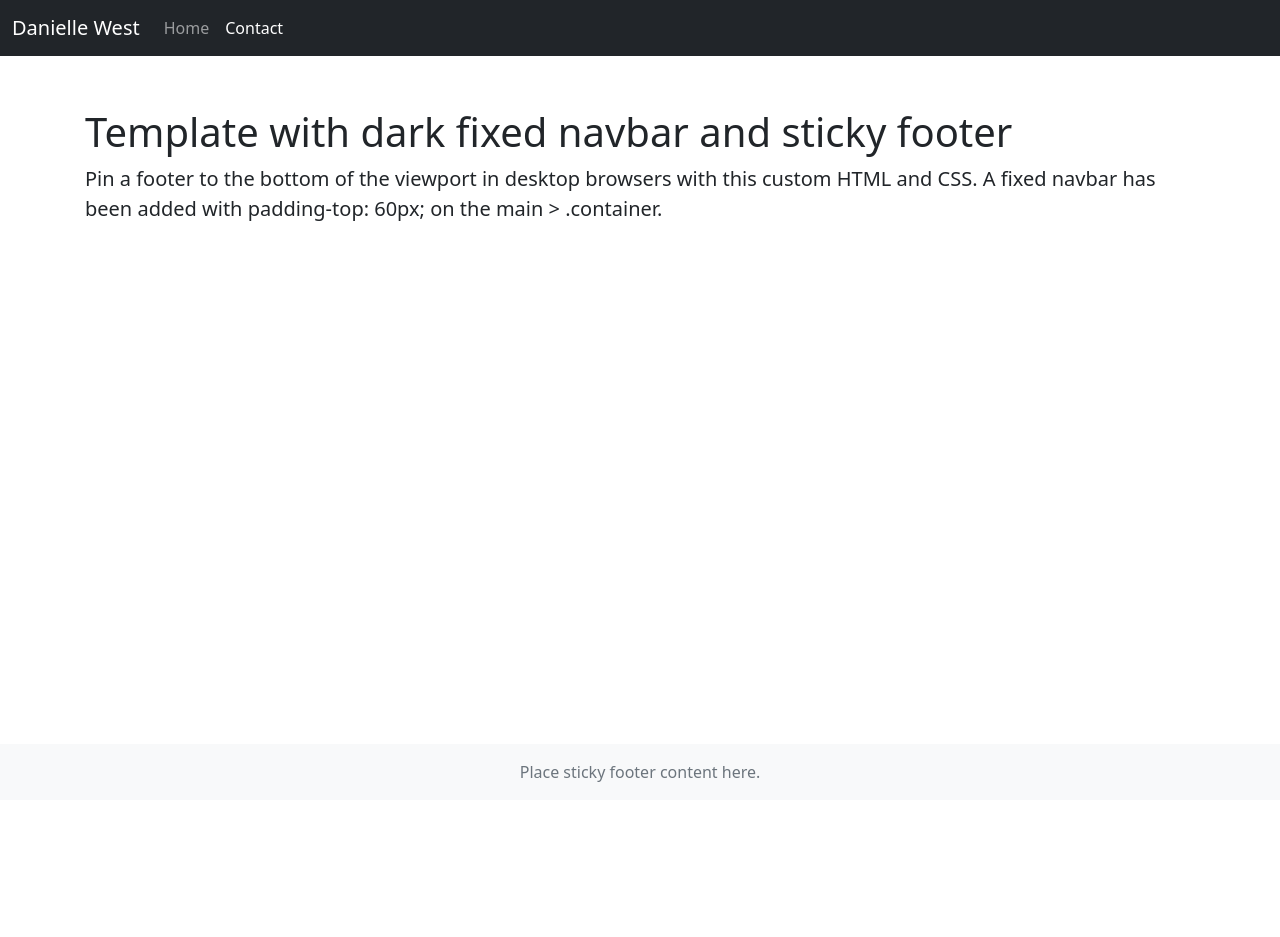
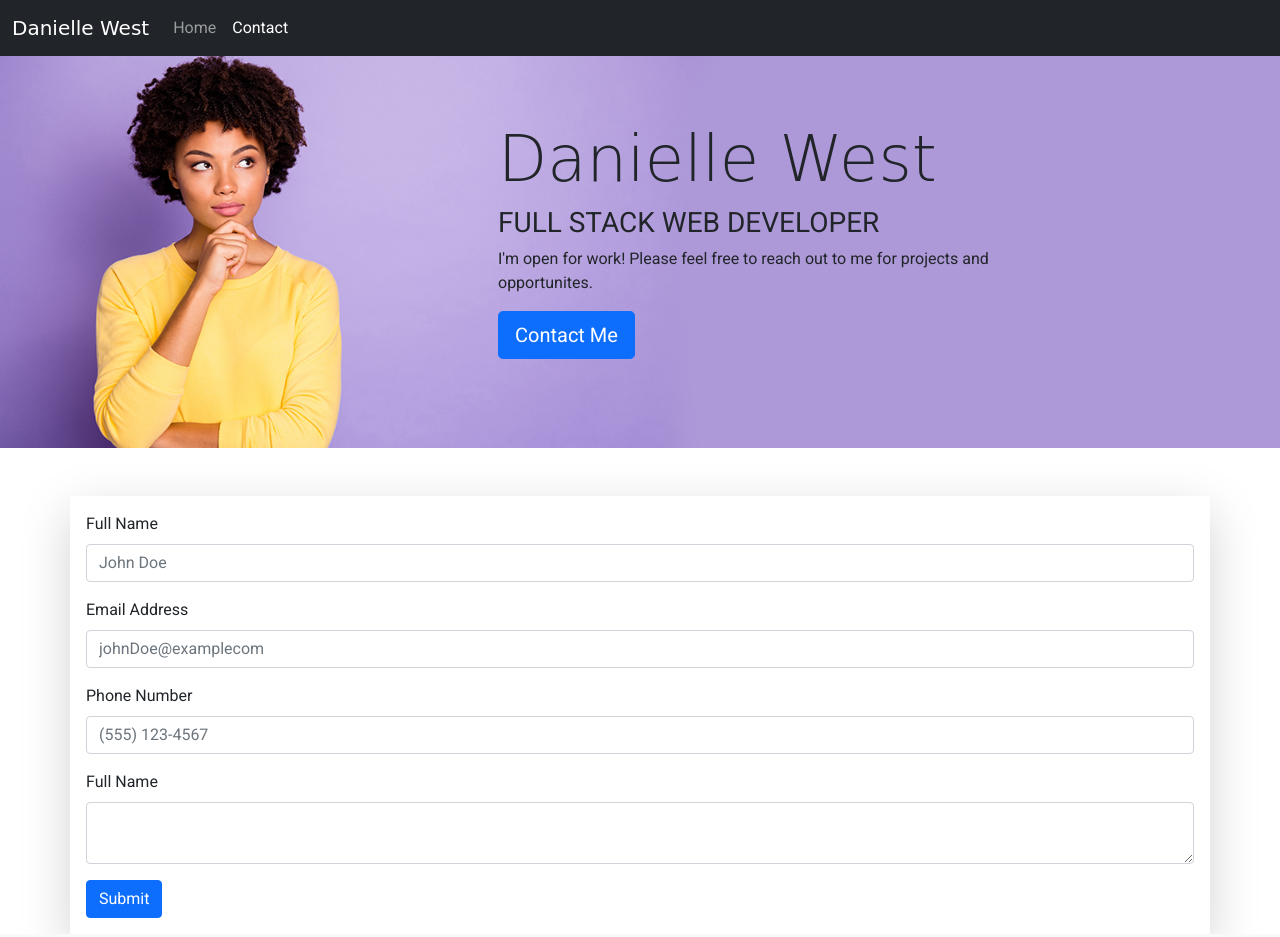
Before and after one commit to kvp06933/DanielleWestPortfolio, a plain HTML site: page contact.html in a window 1280 px wide. Shown: the top 937 px of the page. Before the commit the page ends 800 px from the top, so only its background shows below. Drawn offline with nearby package versions, Linux system fonts and the light colour scheme; a web font is replaced by a local one.

Commit message:
added contact form and updated form shadow color

```diff
--- a/contact.html
+++ b/contact.html
@@ -2,7 +2,7 @@
 <html lang="en" class="h-100">
 
     <head>
-    <title>Danielle West Contact</title>
+        <title>Danielle West Personal Portfolio</title>
         <!-- Required meta tags -->
         <meta charset="utf-8">
         <meta name="viewport" content="width=device-width, initial-scale=1, shrink-to-fit=no">
@@ -10,27 +10,23 @@
         <!-- Bootstrap CSS -->
         <link href="https://cdn.jsdelivr.net/npm/bootstrap@5.1.0/dist/css/bootstrap.min.css" rel="stylesheet"
             integrity="sha384-KyZXEAg3QhqLMpG8r+8fhAXLRk2vvoC2f3B09zVXn8CA5QIVfZOJ3BCsw2P0p/We" crossorigin="anonymous">
+        <!--Google Fonts-->
+        <link rel="preconnect" href="https://fonts.googleapis.com">
+        <link rel="preconnect" href="https://fonts.gstatic.com" crossorigin>
+        <link href="https://fonts.googleapis.com/css2?family=Birthstone&family=Roboto&display=swap" rel="stylesheet">
+            rel="stylesheet">
+        <!--Custom Stylesheet-->
+        <link rel="stylesheet" href="/css/hoverCard.css">
+        <link rel="stylesheet" href="/css/style.css">
 
-   <!-- Convert this to an external style sheet -->
-   <style>
-       main>.container {
-           padding: 60px 15px 0;
-           margin-bottom: 5rem;
-       }
-       .sticky-nav {
-           position: fixed;
-           left: 0;
-           bottom: 0;
-           width: 100%;
-       }
-   </style>
+
     </head>
 
     <body class="d-flex flex-column h-100">
-
+        <!--Nav Bar-->
         <nav class="navbar navbar-expand-md navbar-dark fixed-top bg-dark">
             <div class="container-fluid">
-        <a class="navbar-brand" href="#">Danielle West</a>
+                <a class="navbar-brand title" href="#"><span>Danielle</span> <span>West</span></a>
                 <button class="navbar-toggler" type="button" data-bs-toggle="collapse" data-bs-target="#navbarCollapse"
                     aria-controls="navbarCollapse" aria-expanded="false" aria-label="Toggle navigation">
                     <span class="navbar-toggler-icon"></span>
@@ -48,12 +44,48 @@
                 </div>
             </div>
         </nav>
+        <!--Main Content Area-->
+        <main class="flex-shrink-0 mt-4">
+            <!--Hero Title-->
+            <header class="container-fluid header d-flex flex-column justify-content-center">
+                <div class="row justify-content-center offset-sm-4 offset-md-2 offset-lg-3 offset-xl-2">
+                    <div class="col-12 col-md-8 col-xl-6">
+                        <h1 class="display-3 title"><span>Danielle</span> West</h1>
+                        <h3 class="text-uppercase">Full Stack Web Developer</h3>
+                        <p>
+                            I'm open for work! Please feel free to reach out to me for projects and opportunites.
+                        </p>
+                        <p class="lead">
+                            <a type="button" class="btn btn-primary btn-lg" href="/contact.html" role="button">Contact Me</a>
+                        </p>
+                    </div>
+                </div>
 
-    <main class="flex-shrink-0">
-       <div class="container">
-           <h1 class="mt-5">Template with dark fixed navbar and sticky footer</h1>
-           <p class="lead">Pin a footer to the bottom of the viewport in desktop browsers with this custom HTML and CSS. A fixed navbar has been added with padding-top: 60px; on the main > .container.</p>
+
+            </header>
+            <section id="contact">
+                <div class="container p-3 mt-5 shadow-lg">
+                    <form>
+                        <div class="mb-3">
+                            <label for="fullName" class="form-label">Full Name</label>
+                            <input type="text" id="fullName" class="form-control" placeholder="John Doe" required />
                         </div>
+                        <div class="mb-3">
+                            <label for="email" class="form-label">Email Address</label>
+                            <input type="email" id="email" class="form-control" placeholder="johnDoe@examplecom" required />
+                        </div>
+                        <div class="mb-3">
+                            <label for="phone" class="form-label">Phone Number</label>
+                            <input type="tel" id="phone" class="form-control" placeholder="(555) 123-4567" required />
+                        </div>
+                        <div class="mb-3">
+                            <label for="message" class="form-label">Full Name</label>
+                            <textarea id="message" class="form-control" required ></textarea>
+                        </div>
+                        <button type="submit" class="btn btn-primary">Submit</button>
+                    </form>
+                </div>
+            </section>
             </main>
     <footer class="footer mt-auto py-3 bg-light sticky-footer">
         <div class="container-fluid text-center">
--- a/css/style.css
+++ b/css/style.css
@@ -1,11 +1,17 @@
+:root{
+    --dw-primaryColor: rgb(173,153,216);
+    --dw-secondaryColor:rgb(104,36,115);
+    --formFocusColor: var(--dw-secondaryColor);
+    --formFocusShadowColor: rgba(244,119,255,0.5);
+}
 body{
    font-family: 'Roboto', sans-serif;
 }
-/* main>.container {
-    padding: 60px 15px 0;
-    margin-top: 5rem;
+.form-control:focus{
+    border-color: var(--formFocusColor);
+    box-shadow: 0 0 0 .25rem var(--formFocusShadowColor);
 
-} */
+}
 .sticky-nav {
     position: fixed;
     left: 0;
```
Lines whose indentation alone changed are shown as unchanged.
